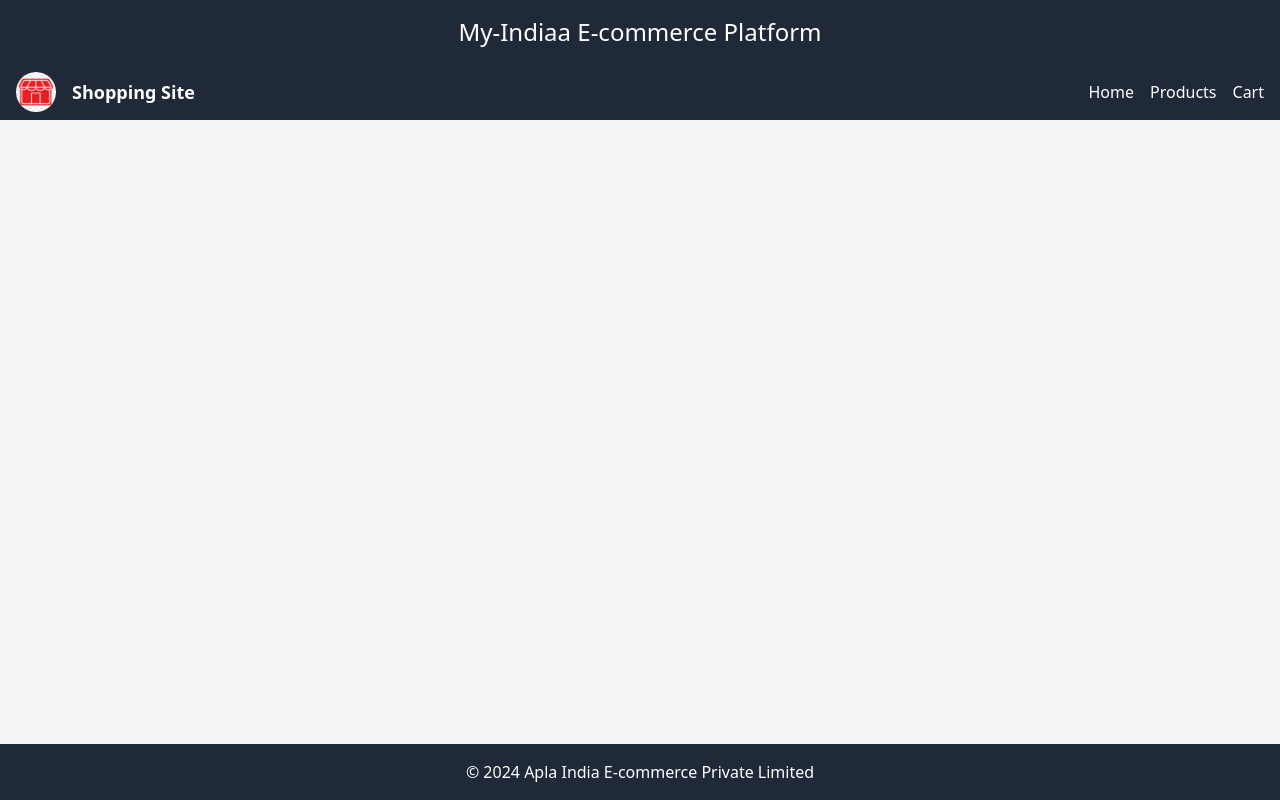
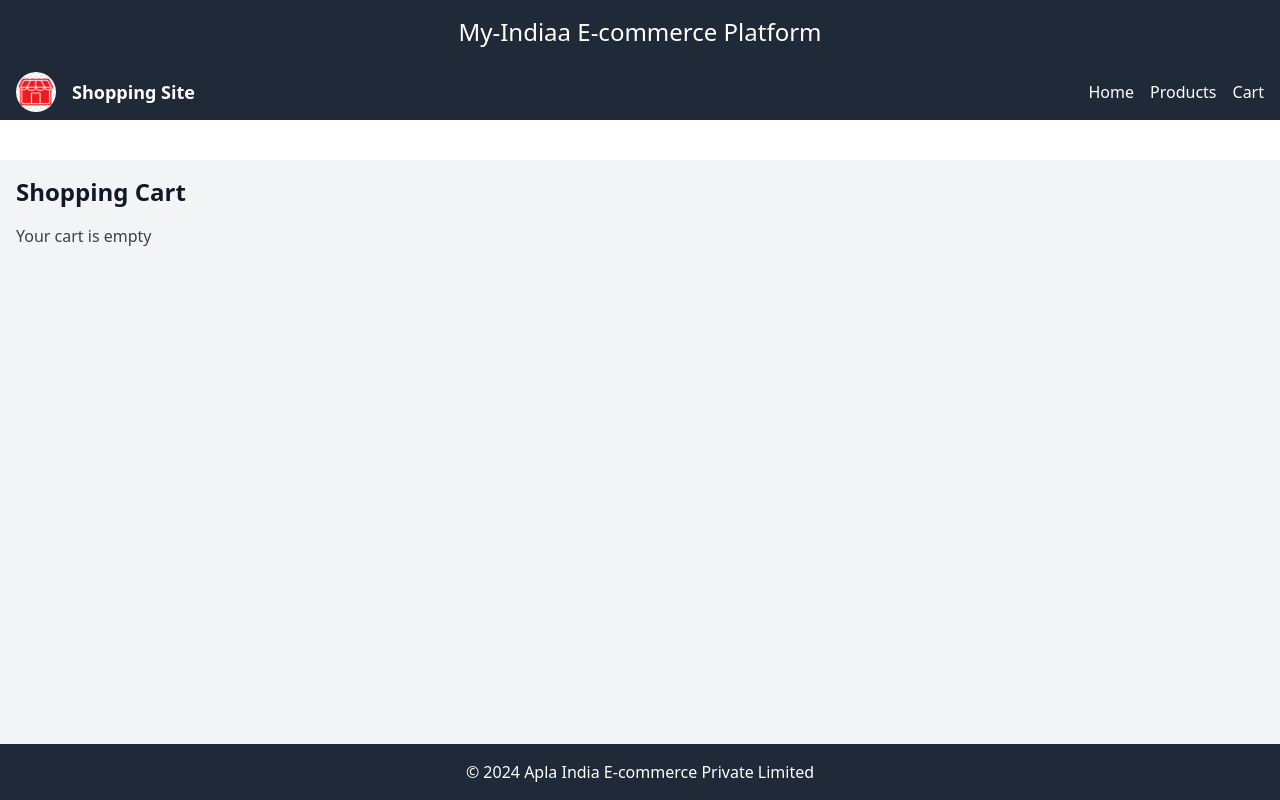
Before and after one commit to rohitchourey0809/Frontend-MyIndiaa, a React (Create React App) app: page /cart in a window 1280 px wide. Built offline with nearby package versions, Linux system fonts and the light colour scheme.

Commit message:
card page updated

```diff
--- a/src/mainpage/Cart.js
+++ b/src/mainpage/Cart.js
@@ -14,10 +14,10 @@ const Cart = () => {
   };
 
   return (
-    <div className="flex flex-col min-h-screen">
+    <div className="flex flex-col min-h-screen dark:bg-gray-900">
       <Header />
       <Navigation />
-      <main className="flex-grow p-4 bg-gray-100 dark:bg-gray-900">
+      <main className="flex-grow p-4 bg-gray-100 dark:bg-gray-900 mt-40">
         <div className="container mx-auto">
           <h2 className="text-2xl font-bold mb-4 text-gray-900 dark:text-white">
             Shopping Cart
--- a/src/mainpage/ProductListing.js
+++ b/src/mainpage/ProductListing.js
@@ -25,7 +25,7 @@ const ProductListing = () => {
     <div>
       <Header />
       <Navigation />
-      <main className="p-4 md:pl-10 grid grid-cols-1 sm:grid-cols-2 lg:grid-cols-3 gap-4">
+      <main className="p-4 md:pl-10 grid grid-cols-1 sm:grid-cols-2 lg:grid-cols-3 gap-4 mt-40">
         {products.map((product) => (
           <ProductCard key={product.id} product={product} />
         ))}
```
Also changed, not shown: 1 other file (tests, documents, lock files or other folders).
